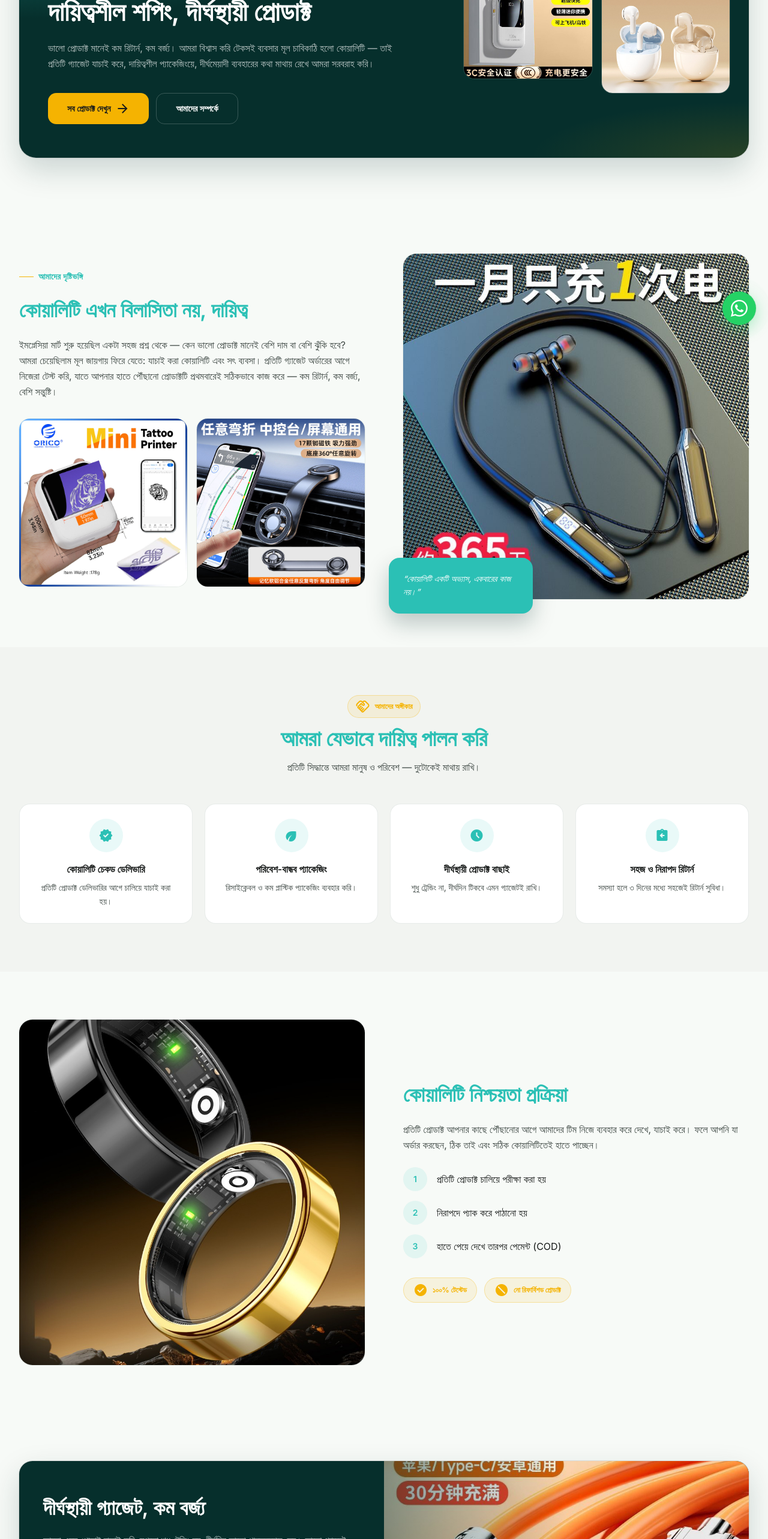
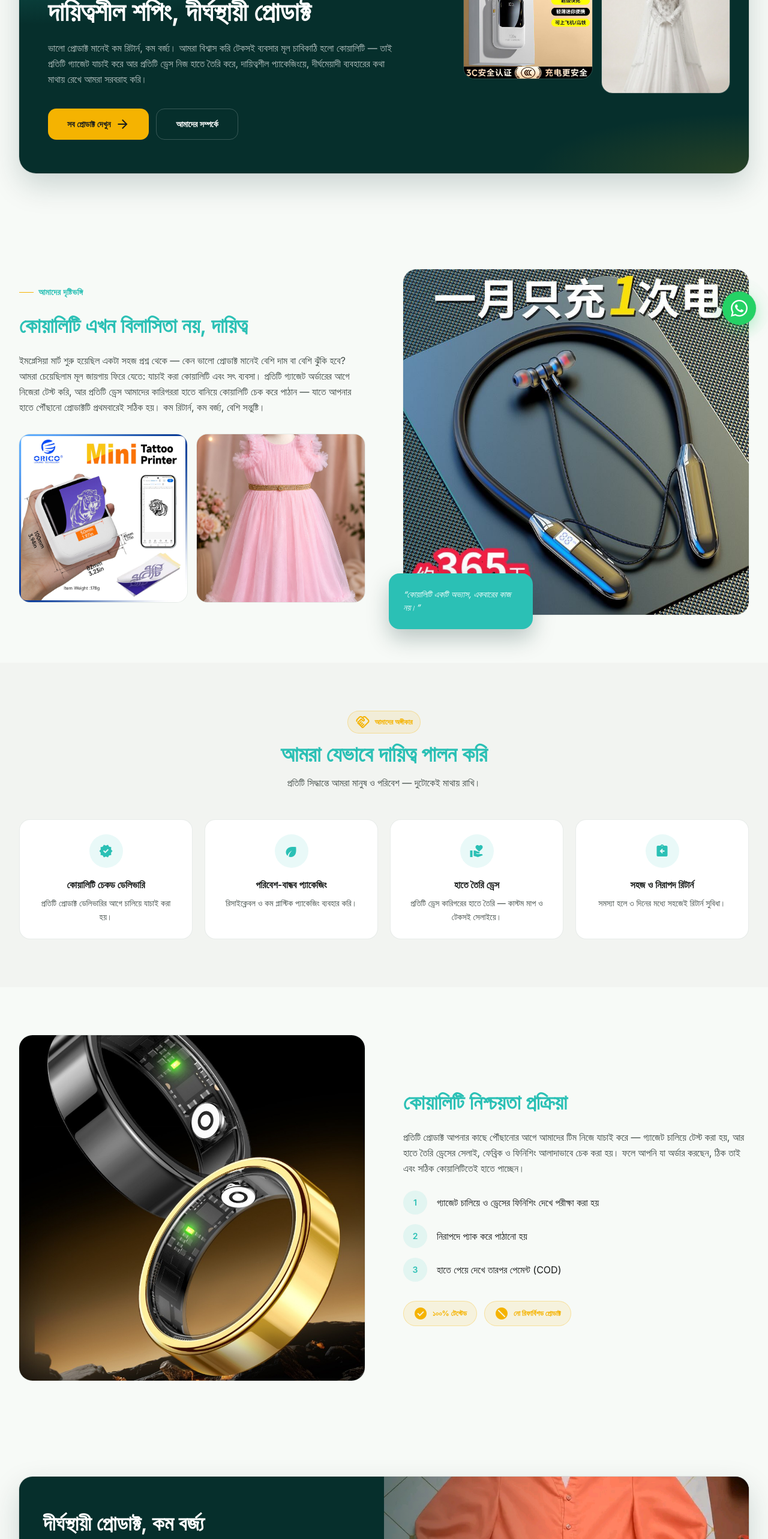
Before and after one commit to implesia/implesia-mart, a Next.js app: page /sustainability in a window 1280 px wide. Shown: the part 234-2800 px from the top of the page at 60% size. Built offline with nearby package versions, Linux system fonts and the light colour scheme; no server answers.

Commit message:
systenable page modified

```diff
--- a/app/(client)/_data/products/products.ts
+++ b/app/(client)/_data/products/products.ts
@@ -161,7 +161,7 @@ export const products: Product[] = [
     slug: "custom-gorgeous-womens-gown",
     title: "গর্জিয়াস উইমেন্স গাউন",
     subtitle: "হাতে তৈরি | কাস্টম এমব্রয়ডারি গাউন",
-    price: 6500,
+    price: 15000,
     unitLabel: "শুরু",
     imageAlt: "হাতে তৈরি গর্জিয়াস উইমেন্স গাউন",
     badge: "New",
--- a/app/(client)/_data/sustainability/sustainability.ts
+++ b/app/(client)/_data/sustainability/sustainability.ts
@@ -23,26 +23,26 @@ export const sustainabilityCopy = {
     eyebrow: "সাসটেইনেবিলিটি",
     title: "দায়িত্বশীল শপিং, দীর্ঘস্থায়ী প্রোডাক্ট",
     subtitle:
-      "ভালো প্রোডাক্ট মানেই কম রিটার্ন, কম বর্জ্য। আমরা বিশ্বাস করি টেকসই ব্যবসার মূল চাবিকাঠি হলো কোয়ালিটি — তাই প্রতিটি গ্যাজেট যাচাই করে, দায়িত্বশীল প্যাকেজিংয়ে, দীর্ঘমেয়াদী ব্যবহারের কথা মাথায় রেখে আমরা সরবরাহ করি।",
+      "ভালো প্রোডাক্ট মানেই কম রিটার্ন, কম বর্জ্য। আমরা বিশ্বাস করি টেকসই ব্যবসার মূল চাবিকাঠি হলো কোয়ালিটি — তাই প্রতিটি গ্যাজেট যাচাই করে আর প্রতিটি ড্রেস নিজ হাতে তৈরি করে, দায়িত্বশীল প্যাকেজিংয়ে, দীর্ঘমেয়াদী ব্যবহারের কথা মাথায় রেখে আমরা সরবরাহ করি।",
     primaryCta: { label: "সব প্রোডাক্ট দেখুন", href: "/products" },
     secondaryCta: { label: "আমাদের সম্পর্কে", href: "/about-us" },
     imageSrc: "/images/products/power-bank/power-bank.jpg",
     imageAlt: "পাওয়ার ব্যাংক — দীর্ঘস্থায়ী পারফরম্যান্স",
-    secondaryImageSrc: "/images/products/earbuts/earbuts.jpg",
-    secondaryImageAlt: "ইয়ারবাডস — কোয়ালিটি চেকড গ্যাজেট",
+    secondaryImageSrc: "/images/products/baby-products/wedding-dress.jpeg",
+    secondaryImageAlt: "হাতে তৈরি গর্জিয়াস উইমেন্স গাউন — কাস্টম এমব্রয়ডারি",
   },
   origin: {
     eyebrow: "আমাদের দৃষ্টিভঙ্গি",
     title: "কোয়ালিটি এখন বিলাসিতা নয়, দায়িত্ব",
-    body: "ইমপ্লেসিয়া মার্ট শুরু হয়েছিল একটা সহজ প্রশ্ন থেকে — কেন ভালো প্রোডাক্ট মানেই বেশি দাম বা বেশি ঝুঁকি হবে? আমরা চেয়েছিলাম মূল জায়গায় ফিরে যেতে: যাচাই করা কোয়ালিটি এবং সৎ ব্যবসা। প্রতিটি গ্যাজেট অর্ডারের আগে নিজেরা টেস্ট করি, যাতে আপনার হাতে পৌঁছানো প্রোডাক্টটি প্রথমবারেই সঠিকভাবে কাজ করে — কম রিটার্ন, কম বর্জ্য, বেশি সন্তুষ্টি।",
+    body: "ইমপ্লেসিয়া মার্ট শুরু হয়েছিল একটা সহজ প্রশ্ন থেকে — কেন ভালো প্রোডাক্ট মানেই বেশি দাম বা বেশি ঝুঁকি হবে? আমরা চেয়েছিলাম মূল জায়গায় ফিরে যেতে: যাচাই করা কোয়ালিটি এবং সৎ ব্যবসা। প্রতিটি গ্যাজেট অর্ডারের আগে নিজেরা টেস্ট করি, আর প্রতিটি ড্রেস আমাদের কারিগররা হাতে বানিয়ে কোয়ালিটি চেক করে পাঠান — যাতে আপনার হাতে পৌঁছানো প্রোডাক্টটি প্রথমবারেই সঠিক হয়। কম রিটার্ন, কম বর্জ্য, বেশি সন্তুষ্টি।",
     images: [
       {
         src: "/images/products/mini-printer/mini-printer.jpg",
         alt: "মিনি প্রিন্টার — কোয়ালিটি চেক করা প্রোডাক্ট",
       },
       {
-        src: "/images/products/car-holder/car-holder.jpg",
-        alt: "কার হোল্ডার — টেকসই ডিজাইন",
+        src: "/images/products/baby-products/baby-frock.jpeg",
+        alt: "হাতে তৈরি বেবি ফ্রক — যত্নে বানানো প্রতিটি সেলাই",
       },
     ],
     featureImage: {
@@ -67,9 +67,9 @@ export const sustainabilityCopy = {
         description: "রিসাইক্লেবল ও কম প্লাস্টিক প্যাকেজিং ব্যবহার করি।",
       },
       {
-        icon: "schedule",
-        title: "দীর্ঘস্থায়ী প্রোডাক্ট বাছাই",
-        description: "শুধু ট্রেন্ডিং না, দীর্ঘদিন টিকবে এমন গ্যাজেটই রাখি।",
+        icon: "volunteer_activism",
+        title: "হাতে তৈরি ড্রেস",
+        description: "প্রতিটি ড্রেস কারিগরের হাতে তৈরি — কাস্টম মাপ ও টেকসই সেলাইয়ে।",
       },
       {
         icon: "assignment_return",
@@ -80,11 +80,11 @@ export const sustainabilityCopy = {
   },
   quality: {
     title: "কোয়ালিটি নিশ্চয়তা প্রক্রিয়া",
-    body: "প্রতিটি প্রোডাক্ট আপনার কাছে পৌঁছানোর আগে আমাদের টিম নিজে ব্যবহার করে দেখে, যাচাই করে। ফলে আপনি যা অর্ডার করছেন, ঠিক তাই এবং সঠিক কোয়ালিটিতেই হাতে পাচ্ছেন।",
+    body: "প্রতিটি প্রোডাক্ট আপনার কাছে পৌঁছানোর আগে আমাদের টিম নিজে যাচাই করে — গ্যাজেট চালিয়ে টেস্ট করা হয়, আর হাতে তৈরি ড্রেসের সেলাই, ফেব্রিক ও ফিনিশিং আলাদাভাবে চেক করা হয়। ফলে আপনি যা অর্ডার করছেন, ঠিক তাই এবং সঠিক কোয়ালিটিতেই হাতে পাচ্ছেন।",
     imageSrc: "/images/products/smart-ring/smart-ring.jpg",
     imageAlt: "স্মার্ট রিং — কোয়ালিটি টেস্টেড প্রোডাক্ট",
     steps: [
-      "প্রতিটি প্রোডাক্ট চালিয়ে পরীক্ষা করা হয়",
+      "গ্যাজেট চালিয়ে ও ড্রেসের ফিনিশিং দেখে পরীক্ষা করা হয়",
       "নিরাপদে প্যাক করে পাঠানো হয়",
       "হাতে পেয়ে দেখে তারপর পেমেন্ট (COD)",
     ],
@@ -94,15 +94,16 @@ export const sustainabilityCopy = {
     ],
   },
   durability: {
-    title: "দীর্ঘস্থায়ী গ্যাজেট, কম বর্জ্য",
-    body: "আমরা এমন প্রোডাক্ট বাছাই করি যেগুলো শুধু ট্রেন্ডিং নয়, দীর্ঘদিন ভালো পারফরম্যান্স দেয়। ভালো গ্যাজেট মানেই কম রিপ্লেসমেন্ট, কম ই-বর্জ্য।",
+    title: "দীর্ঘস্থায়ী প্রোডাক্ট, কম বর্জ্য",
+    body: "আমরা এমন প্রোডাক্ট বাছাই করি যেগুলো শুধু ট্রেন্ডিং নয়, দীর্ঘদিন ভালো পারফরম্যান্স দেয়। ভালো গ্যাজেট মানেই কম রিপ্লেসমেন্ট, কম ই-বর্জ্য — আর হাতে তৈরি ড্রেসের টেকসই ফেব্রিক ও মজবুত সেলাই মানেই ফাস্ট ফ্যাশনের চেয়ে অনেক কম কাপড়-বর্জ্য।",
     bullets: [
       "মানসম্পন্ন ম্যাটেরিয়াল ও বিল্ড কোয়ালিটি",
-      "ওয়ারেন্টি সাপোর্টেড প্রোডাক্ট",
+      "ওয়ারেন্টি সাপোর্টেড গ্যাজেট",
+      "হাতে তৈরি ড্রেসে টেকসই ফেব্রিক ও মজবুত সেলাই",
       "রিপেয়ারযোগ্য ও দীর্ঘস্থায়ী ডিজাইন",
     ],
-    imageSrc: "/images/products/3-in-1-cable/3-in-1-cable.jpg",
-    imageAlt: "৩-ইন-১ কেবল — টেকসই বিল্ড কোয়ালিটি",
+    imageSrc: "/images/products/baby-products/3-quater-ground-frog.jpeg",
+    imageAlt: "হাতে তৈরি উইমেন্স ড্রেস — টেকসই ফেব্রিক ও যত্নের সেলাই",
   },
   impact: {
     kicker: "আমাদের প্রভাব",
@@ -135,10 +136,18 @@ export const sustainabilityCopy = {
         initials: "নু",
         accent: "#f5b301",
       },
+      {
+        quote:
+          "মেয়ের জন্য কাস্টম ফ্রক বানিয়ে নিয়েছিলাম — মাপ একদম পারফেক্ট, সেলাই আর ফেব্রিকের কোয়ালিটি দেখে মুগ্ধ। হাতে তৈরি জিনিসের যত্নটা বোঝা যায়।",
+        name: "শারমিন আক্তার",
+        role: "ভেরিফাইড বায়ার",
+        initials: "শা",
+        accent: "#e5646e",
+      },
     ] satisfies SustainabilityTestimonial[],
   },
   cta: {
-    title: "আজই কিনুন কোয়ালিটি নিশ্চিত গ্যাজেট",
+    title: "আজই কিনুন কোয়ালিটি নিশ্চিত গ্যাজেট ও হাতে তৈরি ড্রেস",
     subtitle:
       "হাজারো কাস্টমারের বিশ্বাস নিয়ে আমরা দায়িত্বশীলভাবে এগিয়ে যাচ্ছি। ক্যাশ অন ডেলিভারিতে নিশ্চিন্তে অর্ডার করুন আজই।",
     primaryCta: { label: "সব প্রোডাক্ট দেখুন", href: "/products" },
--- a/app/(client)/sustainability/_components/sustainability-trust.tsx
+++ b/app/(client)/sustainability/_components/sustainability-trust.tsx
@@ -35,7 +35,7 @@ export function SustainabilityTrust({ className }: { className?: string }) {
           </h2>
         </div>
 
-        <div className="grid grid-cols-1 gap-4 sm:gap-5 md:grid-cols-2">
+        <div className="grid grid-cols-1 gap-4 sm:gap-5 md:grid-cols-2 lg:grid-cols-3">
           {trust.testimonials.map((t) => (
             <div
               key={t.name}
```
